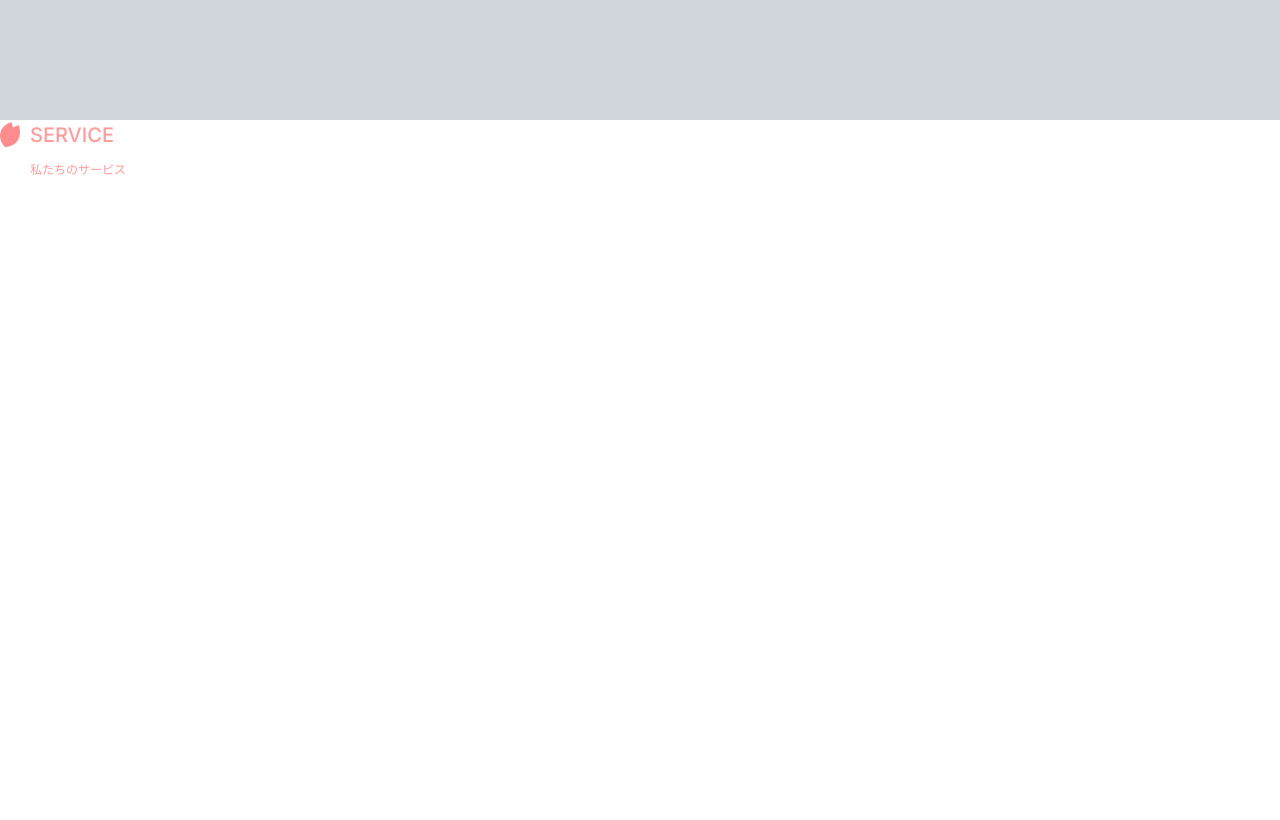
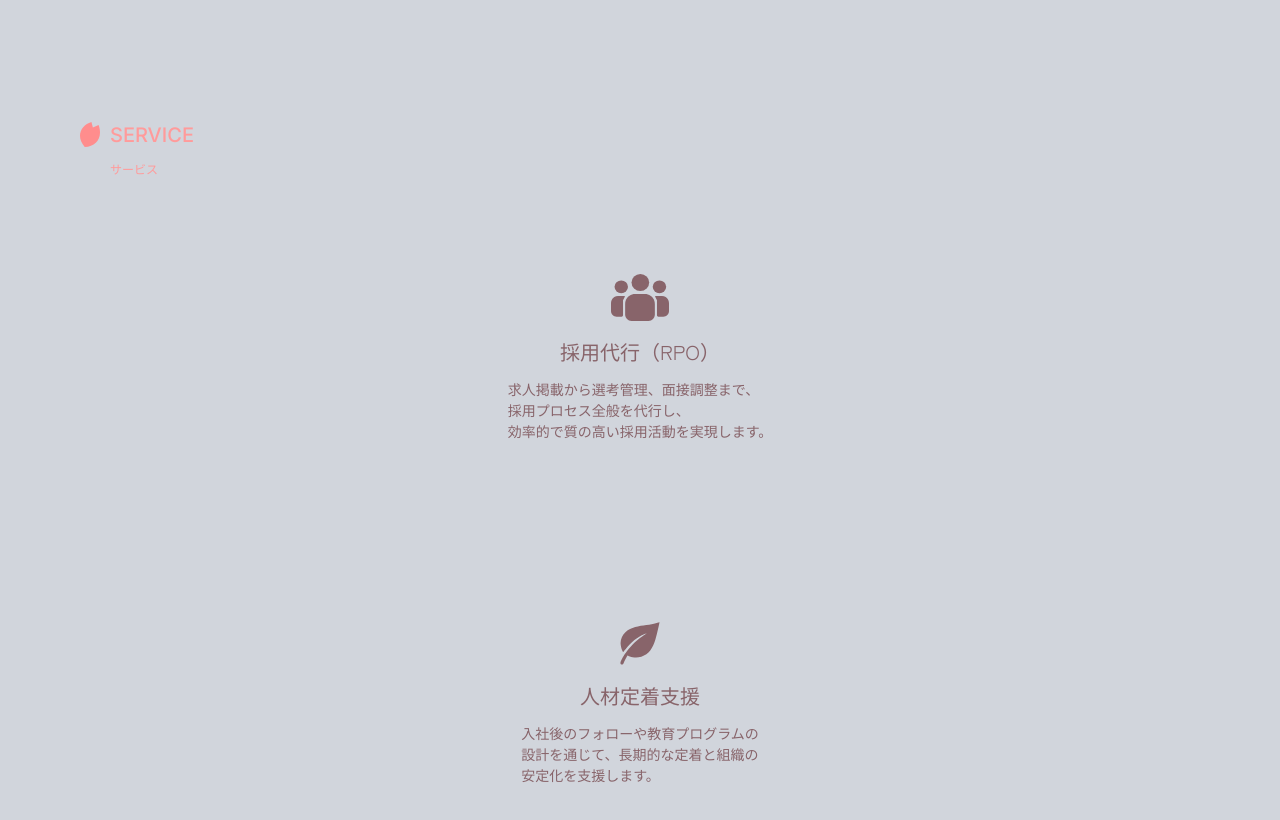
Before and after one commit to Kashiau04/p_troot-web, a Next.js app: page / in a window 1280 px wide. Shown: the part 1480-2300 px from the top of the page. Built offline with nearby package versions, Linux system fonts and the light colour scheme.

Commit message:
feat: add heading component

```diff
--- /dev/null
+++ b/app/components/Heading.tsx
@@ -0,0 +1,34 @@
+// components/AboutItem.tsx
+import Image from "next/image";
+
+interface AboutItemProps {
+  title: string;
+  subtitle: string;
+  color: "white" | "pink";
+}
+
+export default function AboutItem({
+  title,
+  subtitle,
+  color,
+}: AboutItemProps) {
+  const textColor =
+  color === "white" ? "text-white" : color === "pink" ? "text-primary-pink" : "";
+
+  return (
+    <div className="flex items-start">
+      <Image
+        className="w-5 mt-0.5"
+        src={`/images/sakura-${color}.svg`}
+        alt="sakura"
+        width={16}
+        height={20.82}
+        priority
+      />
+      <hgroup className={`flex flex-col ml-2.5 ${textColor}`}>
+        <h2 className="text-[20px] font-medium font-inter">{title}</h2>
+        <p className="text-[12px] font-medium mt-2.5">{subtitle}</p>
+      </hgroup>
+    </div>
+  );
+}
--- a/app/page.tsx
+++ b/app/page.tsx
@@ -1,4 +1,5 @@
 import Image from "next/image";
+import Heading from "./components/Heading";
 
 export default function Home() {
   return (
@@ -22,24 +23,11 @@ export default function Home() {
           </div>
         </section>
         <section id="about" className="min-h-screen flex flex-col px-5 bg-gray-300 md:px-20">
-          <div className="flex items-start">
-            <Image
-              className="w-5 mt-0.5"
-              src="/images/sakura-white.svg"
-              alt="sakura"
-              width={16}
-              height={20.82}
-              priority
-            />
-            <div className="flex flex-col ml-2.5 text-white">
-              <h2 className="text-[20px] font-medium font-inter">
-                ABOUT
-              </h2>
-              <p className="text-[12px] font-medium mt-2.5">
-                私たちについて
-              </p>
-            </div>
-          </div>
+          <Heading
+            title="ABOUT"
+            subtitle="私たちについて"
+            color="white"
+          />
           <div className="lg:px-15 lg:flex lg:justify-between lg:items-start">
             <p className="text-left text-[24px] text-primary-brown text-medium mt-12.5 md:text-[3rem]">
               株式会社T・ROOTは、<br />
@@ -62,24 +50,47 @@ export default function Home() {
             </p>
           </div>
         </section>
-        <section id="service" className="min-h-screen flex flex-col">
-          <div className="flex items-start">
+        <section id="service" className="min-h-screen flex flex-col px-5 bg-gray-300 md:px-20 text-primary-brown">
+          <Heading
+            title="SERVICE"
+            subtitle="サービス"
+            color="pink"
+          />
+          <div className="flex flex-col justify-center items-center mt-24">
             <Image
-              className="w-5 mt-0.5"
-              src="/images/sakura-pink.svg"
-              alt="sakura"
-              width={16}
-              height={20.82}
+              className="w-14.5"
+              src="/images/recruit-icon.svg"
+              alt="recruit"
+              width={58}
+              height={46.68}
               priority
             />
-            <div className="flex flex-col ml-2.5 text-primary-pink">
-              <h2 className="text-[20px] font-medium font-inter">
-                SERVICE
-              </h2>
-              <p className="text-[12px] font-medium mt-2.5">
-                私たちのサービス
-              </p>
-            </div>
+            <h2 className="mt-4 text-[1.25rem]">
+              採用代行（RPO）
+            </h2>
+            <p className="mt-3 text-[0.875rem]">
+              求人掲載から選考管理、面接調整まで、<br />
+              採用プロセス全般を代行し、<br />
+              効率的で質の高い採用活動を実現します。
+            </p>
+          </div>
+          <div className="flex flex-col justify-center items-center mt-45">
+            <Image
+              className="w-10"
+              src="/images/leaf-icon.svg"
+              alt="leaf"
+              width={40}
+              height={44}
+              priority
+            />
+             <h2 className="mt-4 text-[1.25rem]">
+              人材定着支援
+            </h2>
+            <p className="mt-3 text-[0.875rem]">
+              入社後のフォローや教育プログラムの<br />
+              設計を通じて、長期的な定着と組織の<br />
+              安定化を支援します。
+            </p>
           </div>
         </section>
       </main>
```
Also changed, not shown: public/images/leaf-icon.svg (added), public/images/recruit-icon.svg (added).
